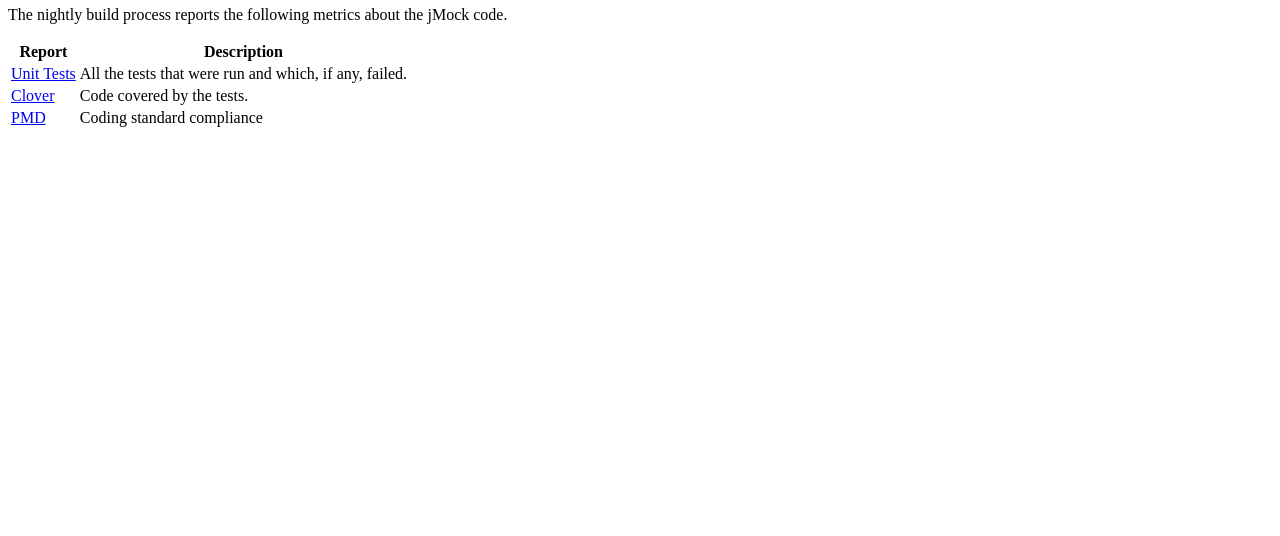
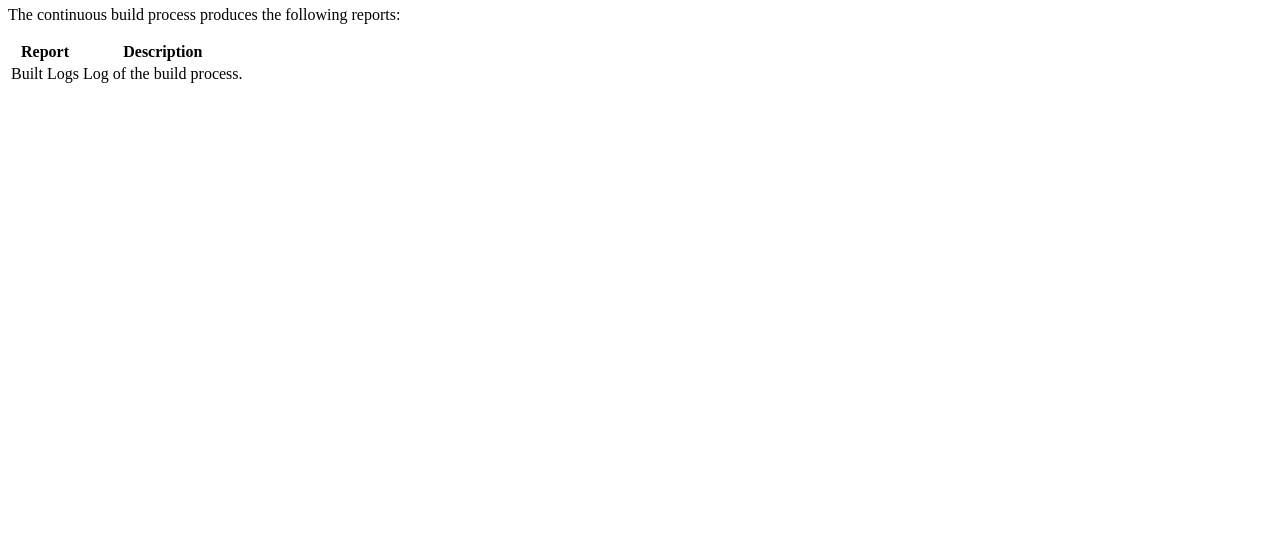
Before and after one commit to jmock-developers/jmock-library, a plain HTML site: page jmock/website/content/development.html in a window 1280 px wide. Shown: the part 264-800 px from the top of the page. Drawn offline with Linux system fonts and the light colour scheme.

```diff
--- a/jmock/website/content/development.html
+++ b/jmock/website/content/development.html
@@ -27,22 +27,13 @@
     </table>
 
     <h1>Project Reports</h1>
-    <p>The nightly build process reports the following metrics about
-    the jMock code.</p>
+    <p>The continuous build process produces the following reports:</p>
 
     <table>
       <tr><th>Report</th><th>Description</th></tr>
       <tr>
-        <td><a href="reports/tests/index.html">Unit Tests</a></td>
-        <td>All the tests that were run and which, if any, failed.</td>
-      </tr>
-      <tr>
-        <td><a href="reports/clover/index.html">Clover</a></td>
-        <td>Code covered by the tests.</td>
-      </tr>
-      <tr>
-        <td><a href="reports/pmd/index.html">PMD</a></td>
-        <td>Coding standard compliance</td>
+      	<td a href="">Built Logs</a></td>
+      	<td>Log of the build process.</td>
       </tr>
     </table>
   </body>
```
Also changed, not shown: 1 other file.
